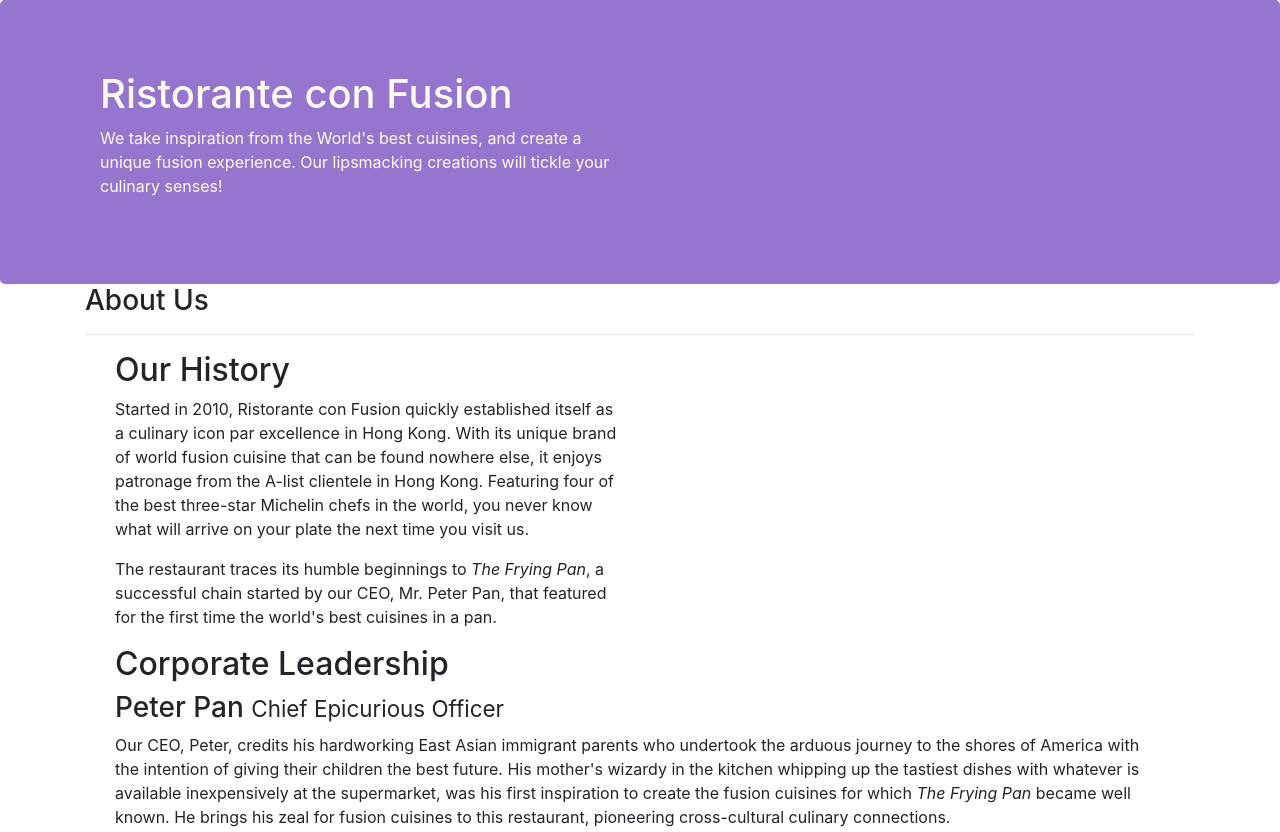
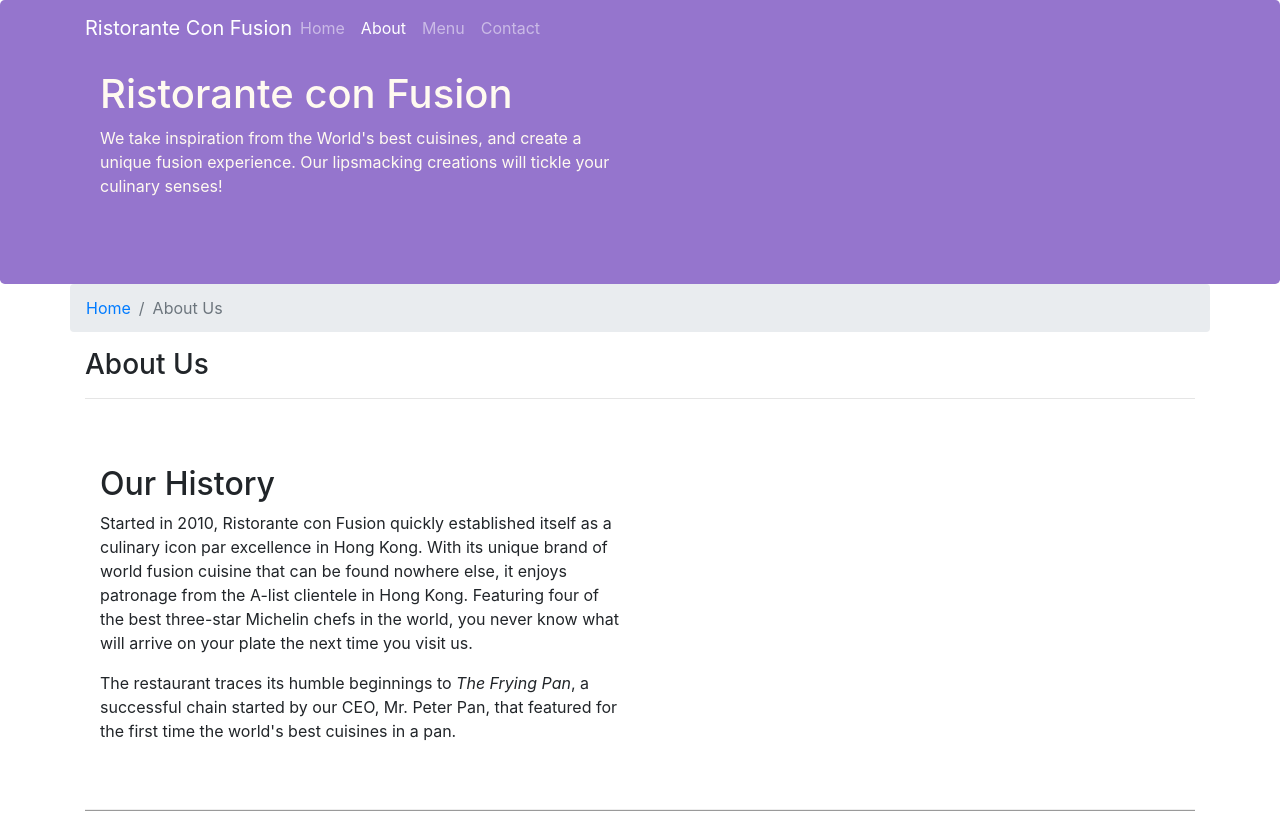
Before and after one commit to itsmemohit/conFusion, a website: page aboutus.html in a window 1280 px wide. Shown: the top 832 px of the page. Drawn offline with nearby package versions, Linux system fonts and the light colour scheme; files that its build step writes are made by us from their sources.

Commit message:
Add files via upload

```diff
--- a/aboutus.html
+++ b/aboutus.html
@@ -10,10 +10,29 @@
     <link rel="stylesheet" href="node_modules/bootstrap/dist/css/bootstrap.min.css">
     <title>Ristorante Con Fusion</title>
     <link rel="stylesheet" href="css/style.css">
+
     <title>Ristorante con FUsion</title>
 </head>
 
 <body>
+    <nav class="navbar navbar-dark navbar-expand-sm fixed-top">
+        <div class="container">
+            <button class="navbar-toggler" type="button" data-toggle="collapse" data-target="#Navbar">
+                <span class="navbar-toggler-icon"></span>
+
+            </button>
+            <a class="navbar-brand mr-auto" href="./index.html">Ristorante Con Fusion</a>
+            <div class="collapse navbar-collapse" id="Navbar">
+                <ul class="navbar-nav mr-auto">
+                    <li class="nav-item "><a class="nav-link" href="./index.html">Home</a></li>
+                    <li class="nav-item active"><a class="nav-link" href="#">About</a></li>
+                    <li class="nav-item"><a class="nav-link" href="#">Menu</a></li>
+                    <li class="nav-item"><a class="nav-link" href="#">Contact</a></li>
+                </ul>
+            </div>
+
+        </div>
+    </nav>
 
     <header class="jumbotron">
         <div class="container">
@@ -30,14 +49,18 @@
 
     <div class="container">
         <div class="row">
-            <div class=" col-12 col-sm-6 col-md-12">
+            <ol class="col-12 breadcrumb">
+                <li class="breadcrumb-item"><a href="index.html">Home</a></li>
+                <li class="breadcrumb-item active">About Us</li>
+            </ol>
+            <div class=" col-12 ">
                 <h3>About Us</h3>
                 <hr>
             </div>
         </div>
 
-        <div class="container align-self-center">
-            <div class="col-12 col-sm-6 order-sm-first col-md-6">
+        <div class="row row-content">
+            <div class="col-sm-6">
                 <h2>Our History</h2>
                 <p>Started in 2010, Ristorante con Fusion quickly established itself as a culinary icon par excellence in Hong Kong. With its unique brand of world fusion cuisine that can be found nowhere else, it enjoys patronage from the A-list clientele
                     in Hong Kong. Featuring four of the best three-star Michelin chefs in the world, you never know what will arrive on your plate the next time you visit us.</p>
@@ -48,8 +71,8 @@
         </div>
 
 
-        <div class="container">
-            <div class="col-12 col-sm order-sm-first col-md">
+        <div class="row row-content">
+            <div class="col-sm-12">
                 <h2>Corporate Leadership</h2>
                 <h3>Peter Pan <small>Chief Epicurious Officer</small></h3>
                 <div class="d-none d-sm-block">
@@ -81,7 +104,7 @@
                 <div class="col-4 offset-1 col-sm-2">
                     <h5>Links</h5>
                     <ul class="list-unstyled">
-                        <li><a href="#">Home</a></li>
+                        <li><a href="./index.html">Home</a></li>
                         <li><a href="#">About</a></li>
                         <li><a href="#">Menu</a></li>
                         <li><a href="#">Contact</a></li>
```
Also changed, not shown: index.html (+19 -1 lines).
